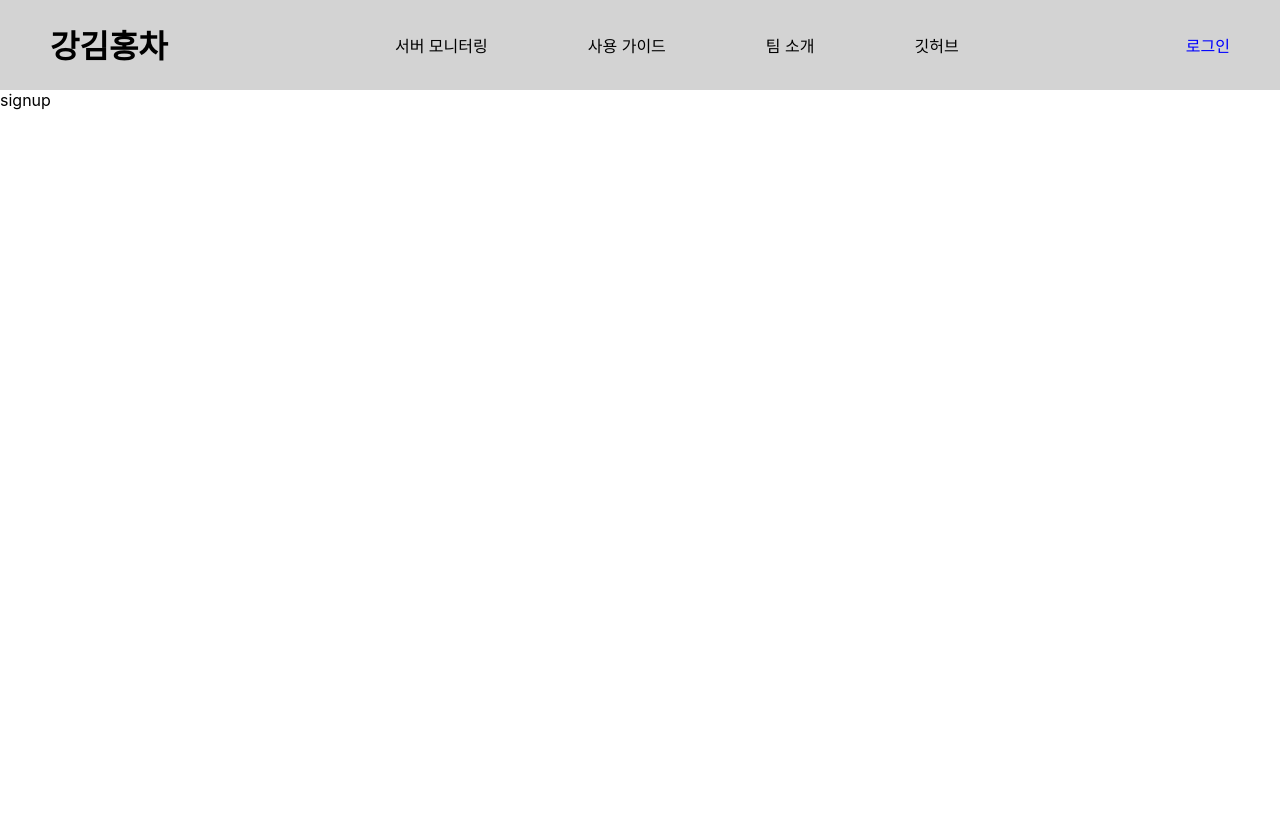
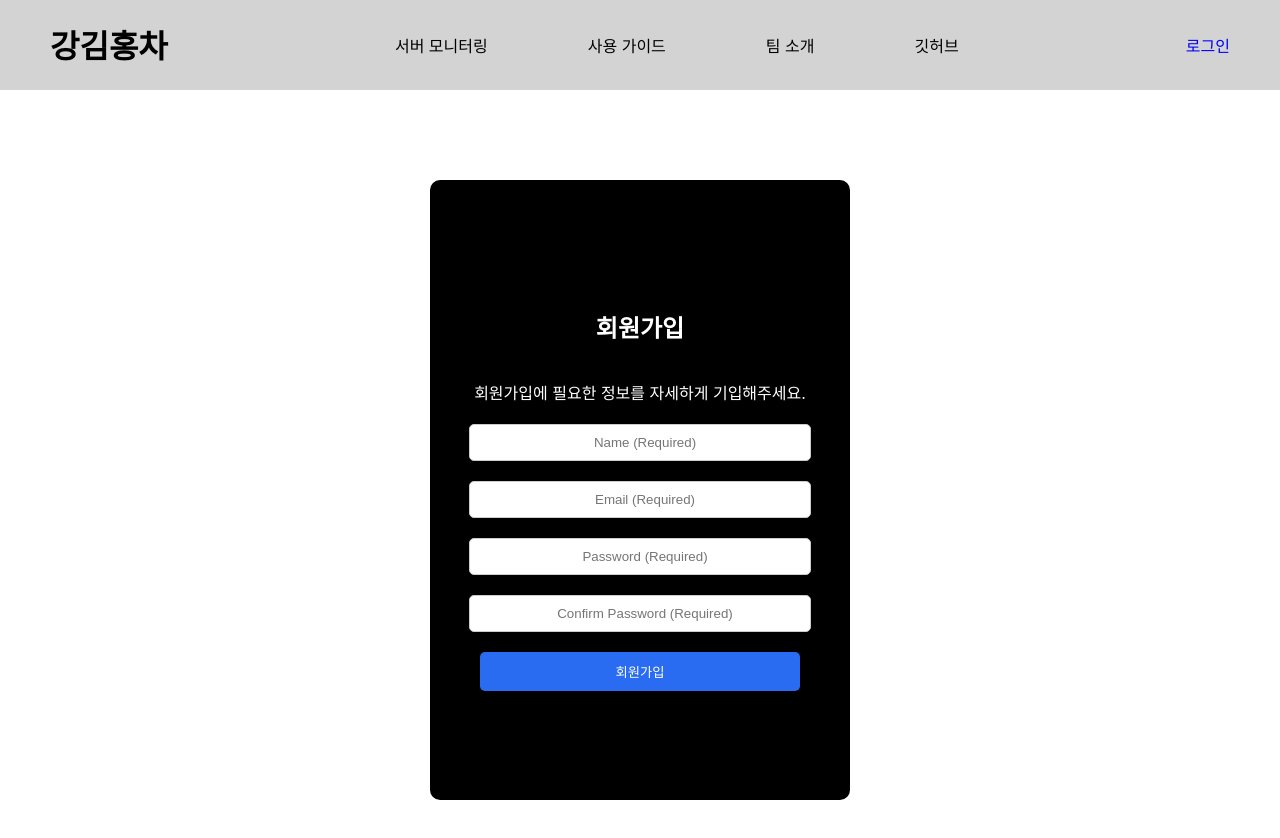
Before and after one commit to QWOFTQ/VUL_True, a React (Create React App) app: page /signup in a window 1280 px wide. Shown: the top 838 px of the page. Before the commit the page ends 800 px from the top, so only its background shows below. Built offline with nearby package versions, Linux system fonts and the light colour scheme.

Commit message:
signup page create and loginform css update

```diff
--- a/src/App.css
+++ b/src/App.css
@@ -69,11 +69,15 @@
   background-color: white;
 }
 
-.loginform form {
+.loginform {
   display: flex;
-  flex-direction: column;
-  align-items: center;
+  justify-content: center; /* 수평 중앙 정렬 */
+  align-items: center; /* 수직 중앙 정렬 */
+  height: 100vh;
+  background-color: white;
+  text-align: center; /* 이 줄을 추가 */
 }
+
 
 .loginform div {
   margin-bottom: 20px; /* 각 입력란과 버튼 사이의 간격 조절 */
@@ -96,14 +100,35 @@
 .box {
   display: flex;
   flex-direction: column;
-  align-items: center;
+  align-items: center; /* 수평 중앙 정렬 */
   justify-content: center;
-  height: 450px;
-  width: 450px;
+  height: 400px;
+  width: 600px;
   background-color: #262626;
   padding: 20px;
   border-radius: 10px;
 }
+
+.box input[type="text"],
+.box input[type="email"],
+.box input[type="password"] {
+  width: 100%; /* Responsive width */
+  margin: 10px auto;
+  padding: 10px;
+  border: 1px solid #ccc; /* Light gray border */
+  border-radius: 5px;
+  background-color: #fff; /* 입력란 배경색을 흰색으로 설정 */
+  color: #000; /* 입력란 텍스트 색상을 검은색으로 설정 */
+}
+
+.box h2 {
+  margin-bottom: 20px;
+  font-size: 24px;
+  color: white;
+  text-align: center;
+  margin-left: 20px;
+}
+
 
 .box div {
   margin-bottom: 20px;
@@ -129,7 +154,54 @@
   font-size: 10px;
 }
 
-/* 수정된 CSS */
-.signUpMain {
+/* 메뉴바 하단 div */
+.backGround {
   background-color: white;
 }
+
+/* 회원가입 */
+.signUpMain {
+  display: flex;
+  flex-direction: column;
+  align-items: center;
+  justify-content: center;
+  width: 400px; /* div 박스의 너비를 설정 */
+  height: 600px; /* div 박스의 높이를 설정 */
+  margin: 20px auto 0; /* 페이지 중앙에 배치 */
+  background-color: #000; /* 배경색을 검은색으로 설정 */
+  color: #fff; /* 텍스트 색상을 흰색으로 설정 */
+  padding: 10px; /* 내부 여백을 설정 */
+  border-radius: 10px; /* 모서리를 둥글게 설정 */
+}
+
+
+.signUpMain h2 {
+  margin-bottom: 20px;
+  font-size: 24px;
+}
+
+.signUpMain p {
+  margin-bottom: 20px;
+}
+
+.signUpMain input[type="text"],
+.signUpMain input[type="email"],
+.signUpMain input[type="password"] {
+  width: 80%; /* Responsive width */
+  padding: 10px;
+  margin-bottom: 20px;
+  border: 1px solid #ccc; /* Light gray border */
+  border-radius: 5px;
+  background-color: #fff; /* 입력란 배경색을 흰색으로 설정 */
+  color: #000; /* 입력란 텍스트 색상을 검은색으로 설정 */
+}
+
+.signUpMain button {
+  width: 80%;
+  padding: 10px;
+  background-color: #296cf2;
+  color: white;
+  border: none;
+  border-radius: 5px;
+  cursor: pointer;
+}
--- a/src/App.js
+++ b/src/App.js
@@ -5,7 +5,7 @@ import LoginForm from "./login/loginform.jsx";
 import SignUp from "./login/signup.jsx";
 
 function Home() {
-  return <div className="signUpMain">dd</div>;
+  return <div className="backGround">dd</div>;
 }
 
 function App() {
--- a/src/login/loginform.jsx
+++ b/src/login/loginform.jsx
@@ -7,27 +7,14 @@ function LoginForm() {
     <div>
       <div className="loginform">
         <div className="box">
+          <h2>로그인</h2>
           {/* Email 입력란 */}
           <div>
-            <label htmlFor="email"></label>
-            <input
-              type="email"
-              id="email"
-              name="email"
-              placeholder="Email"
-              required
-            />
+            <input type="email" placeholder="Email (Required)" />
           </div>
           {/* Password 입력란 */}
           <div>
-            <label htmlFor="password"></label>
-            <input
-              type="password"
-              id="password"
-              name="password"
-              placeholder="Password"
-              required
-            />
+            <input type="password" placeholder="Password (Required)" />
           </div>
           {/* 로그인 버튼 */}
           <div>
@@ -41,7 +28,6 @@ function LoginForm() {
           </div>
         </div>
       </div>
-
     </div>
   );
 }
--- a/src/login/signup.jsx
+++ b/src/login/signup.jsx
@@ -1,10 +1,19 @@
-import React from 'react'
+import React from 'react';
 import "../App.css";
 
-function signup() {
+function Signup() {
   return (
-    <div className="signUpMain">signup</div>
-  )
+    <div className="backGround loginform">
+      <div className='signUpMain'>  <h2>회원가입</h2>
+      <p>회원가입에 필요한 정보를 자세하게 기입해주세요.</p>
+      <input type="text" placeholder="Name (Required)" />
+      <input type="email" placeholder="Email (Required)" />
+      <input type="password" placeholder="Password (Required)" />
+      <input type="password" placeholder="Confirm Password (Required)" />
+      <button>회원가입</button></div>
+
+    </div>
+  );
 }
 
-export default signup
+export default Signup;
```
